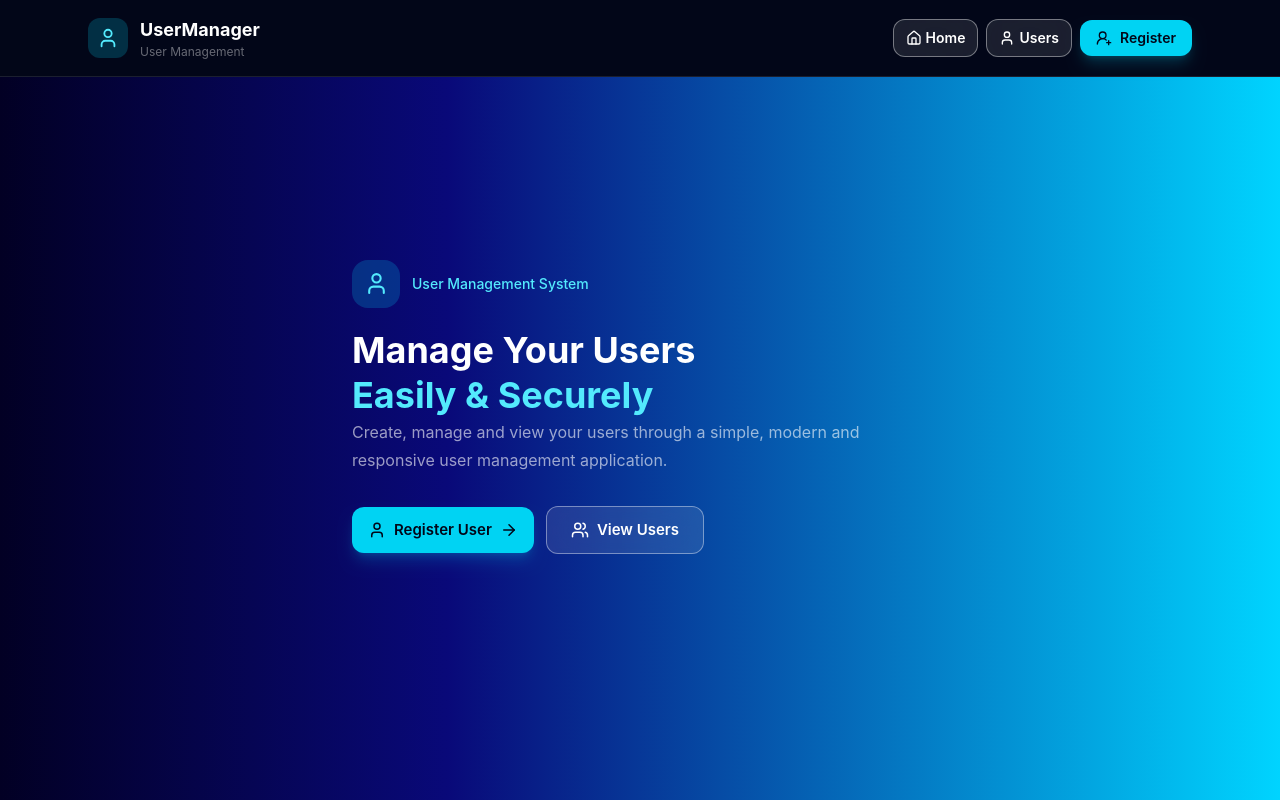
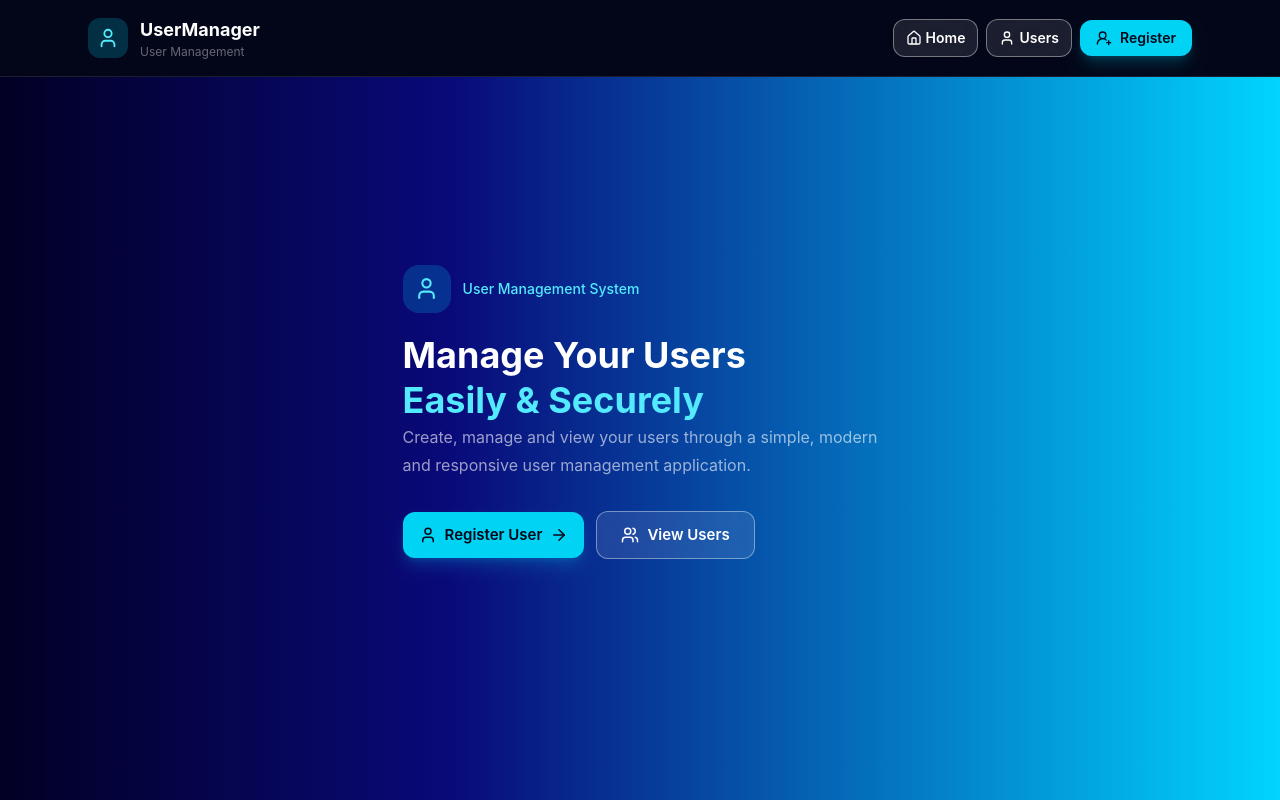
Before and after one commit to Shahzaib-27/user_management_frontend, a React (Vite) app: page / in a window 1280 px wide. Shown: the top 800 px of the page. Built offline with nearby package versions, Linux system fonts and the light colour scheme.

Commit message:
home page fix

```diff
--- a/src/pages/homepage.tsx
+++ b/src/pages/homepage.tsx
@@ -7,18 +7,19 @@ export default function Home() {
 
   const homwpagetitle = [
     {heading:"User Management System"},
-    {para:`Create, manage and view your users through a simple, modern and responsive user management application.`}
+    {para:<>Create, manage and view your users through a simple, modern<br />
+     and responsive user management application.</>}
   ]
 
   return (
 
     <div
       className="  min-h-screen bg-[linear-gradient(90deg,rgba(2,0,36,1)_0%,rgba(9,9,121,1)_35%,rgba(0,212,255,1)_100%)]
-       text-white" >
+       text-white " >
 
         {/* Hero */}
-        <main className="mx-auto flex min-h-[calc(100vh-140px)] max-w-6xl items-center px-6 ">
-            <div className="flex w-full items-center justify-center gap-12 ">
+        <main className="mx-auto flex min-h-[calc(100vh-130px)] max-w-6xl items-center justify-center  p-6 ">
+            <div className="flex w-full items-center justify-center gap-10 ">
 
               <motion.div
                 initial={{ opacity: 0, x: -60 }}
```
